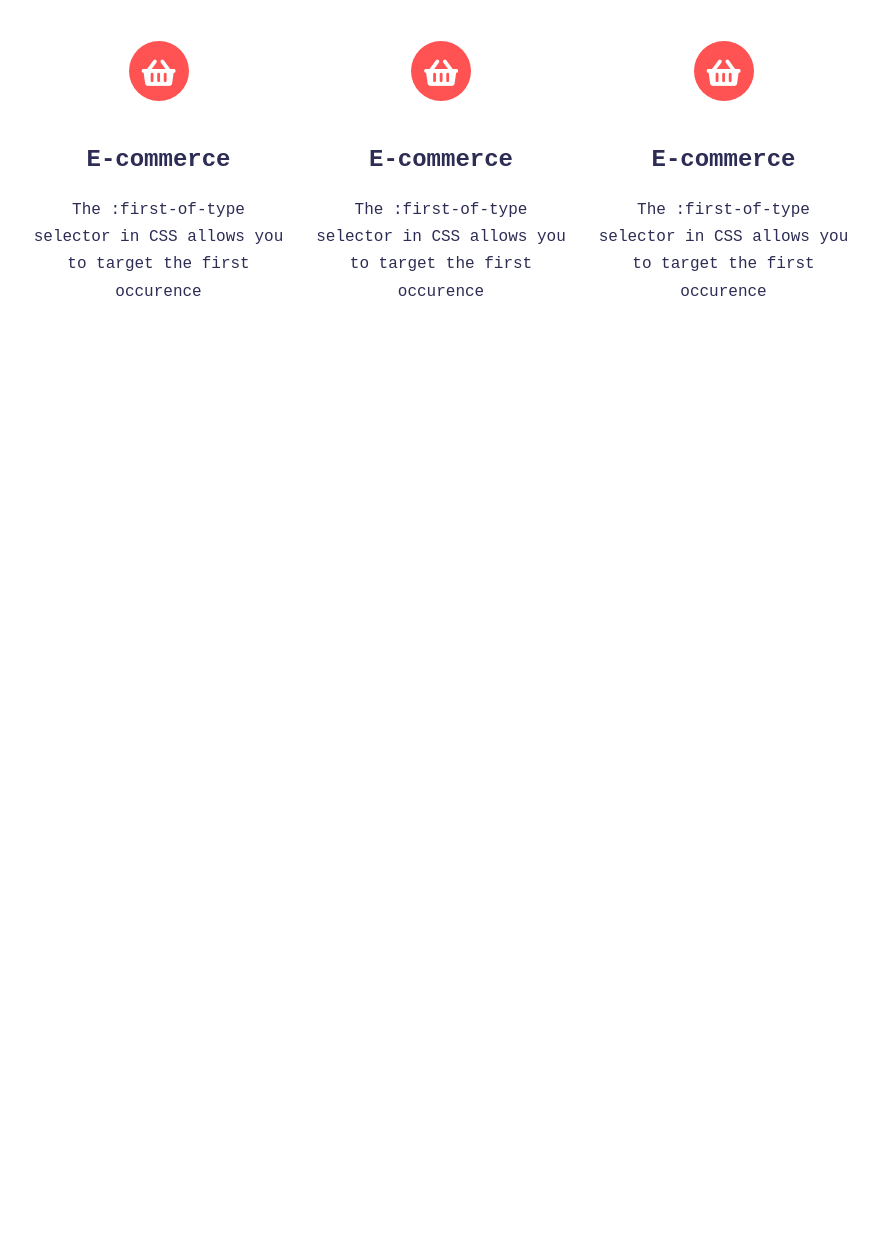
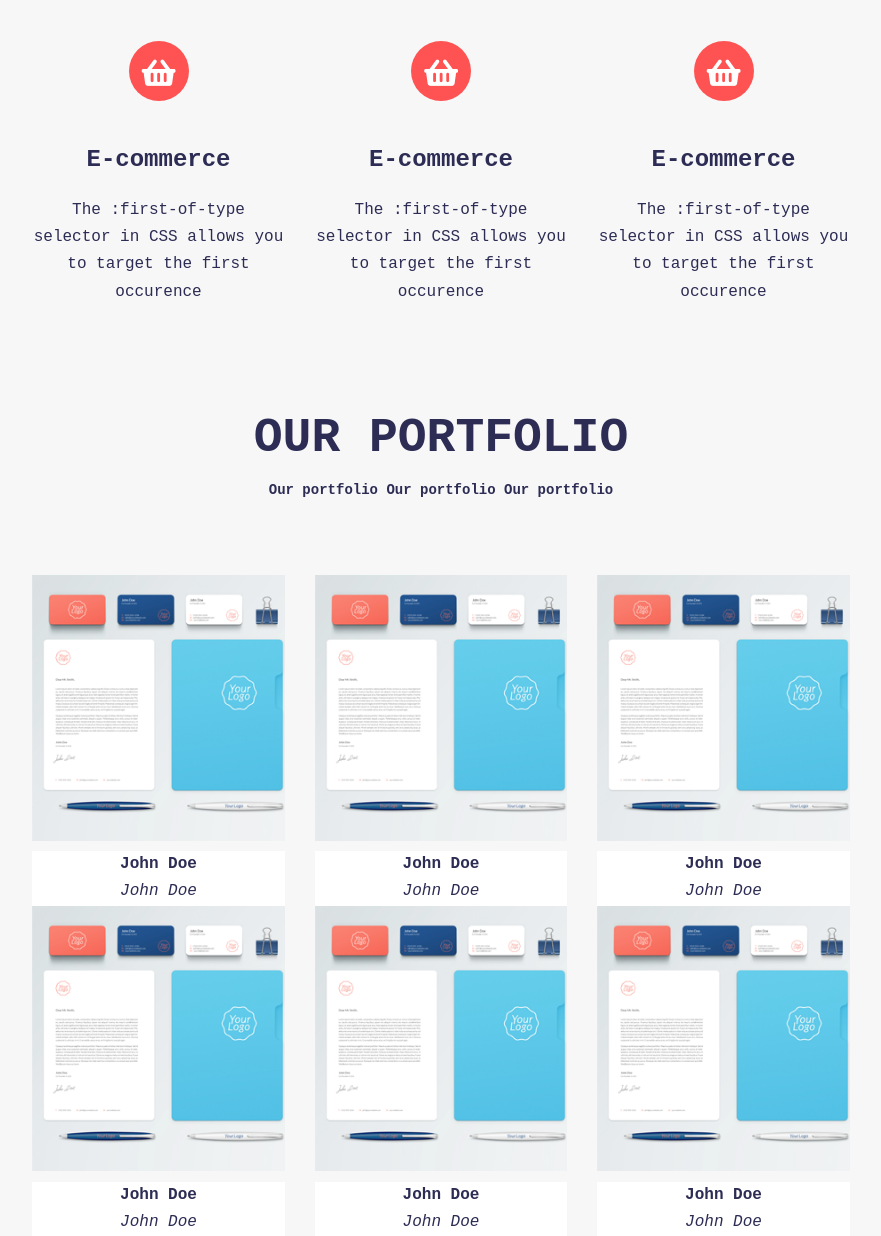
Before and after one commit to SpoolerX/Project4, a website: page index.html in a window 1280 px wide. Shown: the part 993-2229 px from the top of the page, without its empty margins (199-1080 px from the left). Before the commit the page ends 1315 px from the top, so only its background shows below. Drawn offline with Linux system fonts and the light colour scheme.

Commit message:
Add section portfolio

```diff
--- a/index.html
+++ b/index.html
@@ -60,6 +60,85 @@
 
             </div>
         </section>
+        <section class = "services">
+            <div class="container">
+                <h2 class="section-title">OUR PORTFOLIO</h2>
+                <h2 class="section-subtitle">Our portfolio Our portfolio Our portfolio</h2>
+                <div class="row boxes">
+                        <div class="box-portfolio col-lg-3 col-md-3">
+                            <div class="card">
+                                <div class="card-img">
+                                    <img src="/images/portfolio/Smart.png">
+                                </div>
+                                <div class="card-description">
+                                    <span class="card-title">John Doe</span><br>
+                                    <span class="card-subtitle">John Doe</span>
+                                </div>
+                            </div>
+                        </div>
+                        <div class="box-portfolio col-lg-3 col-md-3">
+                            <div class="card">
+                                <div class="card-img">
+                                    <img src="/images/portfolio/Smart.png">
+                                </div>
+                                <div class="card-description">
+                                    <span class="card-title">John Doe</span><br>
+                                    <span class="card-subtitle">John Doe</span>
+                                </div>
+                            </div>
+                        </div>
+                        <div class="box-portfolio col-lg-3 col-md-3">
+                            <div class="card">
+                                <div class="card-img">
+                                    <img src="/images/portfolio/Smart.png">
+                                </div>
+                                <div class="card-description">
+                                    <span class="card-title">John Doe</span><br>
+                                    <span class="card-subtitle">John Doe</span>
+                                </div>
+                            </div>
+                        </div>
+                    </div>
+                    <div class="row boxes">
+                            <div class="box-portfolio col-lg-3 col-md-3">
+                                <div class="card">
+                                    <div class="card-img">
+                                        <img src="/images/portfolio/Smart.png">
+                                    </div>
+                                    <div class="card-description">
+                                        <span class="card-title">John Doe</span><br>
+                                        <span class="card-subtitle">John Doe</span>
+                                    </div>
+                                </div>
+                            </div>
+                            <div class="box-portfolio col-lg-3 col-md-3">
+                                <div class="card">
+                                    <div class="card-img">
+                                        <img src="/images/portfolio/Smart.png">
+                                    </div>
+                                    <div class="card-description">
+                                        <span class="card-title">John Doe</span><br>
+                                        <span class="card-subtitle">John Doe</span>
+                                    </div>
+                                </div>
+                            </div>
+                            <div class="box-portfolio col-lg-3 col-md-3">
+                                <div class="card">
+                                    <div class="card-img">
+                                        <img src="/images/portfolio/Smart.png">
+                                    </div>
+                                    <div class="card-description">
+                                        <span class="card-title">John Doe</span><br>
+                                        <span class="card-subtitle">John Doe</span>
+                                    </div>
+                                </div>
+                            </div>
+                        </div>
+                </div>
+
+            </div>
+
+        </section>
 
     </body>
 </html>
--- a/sass/style.scss
+++ b/sass/style.scss
@@ -19,6 +19,7 @@ body {
     font-size:16px;
     line-height: 1.7; /*Interlinia*/
     font-family: $font-text;
+    background: #f7f7f7;
 }
 .container {
     max-width: 1140px;
@@ -28,7 +29,22 @@ body {
 section {
     padding-top: 76px;
 }
-
+.section-title {
+    position: relative;
+    font-size: 48px;
+    margin: auto 0px;
+}
+.section-subtitle{
+    font-size: 14px;
+    margin: 0 0 72px 0;
+}
+.boxes {
+    display: flex;
+    flex-wrap: wrap;
+    align-items: center;
+    justify-content: center;
+    text-align: center;
+}
 
 .top {
     background-image: url("/images/backgroung.jpeg");
@@ -120,26 +136,6 @@ section {
     text-align: center;
 }
 
-.section-title {
-    position: relative;
-    font-size: 48px;
-    margin: auto 0px;
-}
-.section-subtitle{
-    font-size: 14px;
-    margin: 0 0 72px 0;
-}
-.boxes {
-    display: flex;
-    flex-wrap: wrap;
-    align-items: center;
-    justify-content: center;
-    text-align: center;
-}
-.box-services {
-    flex: 0 0 33.333%;
-
-}
 .box-subtitle {
     font-size: 24px;
     margin: 0 0 12px 0;
@@ -158,3 +154,36 @@ section {
     margin-top: 20px;
     margin-bottom: 20px;
 }
+
+/*Portfolio*/
+
+.box-portfolio {
+    flex: 0 0 33.333%;
+}
+.card {
+    padding: 0;
+    margin: 0;
+    border: 1px;
+    border-color: #ff5252;
+}
+.card h4{
+    padding: 0;
+    margin: 0;
+
+}
+.card-description {
+    background:white;
+}
+
+.card-img img {
+    width: 100%;
+    height: 50%;
+    object-fit: cover;
+}
+
+.card-title{
+    font-weight: bold;
+}
+.card-subtitle {
+    font-style: italic;
+}
```
Also changed, not shown: css/style.css, images/portfolio/Smart.png (added), 1 other file.
